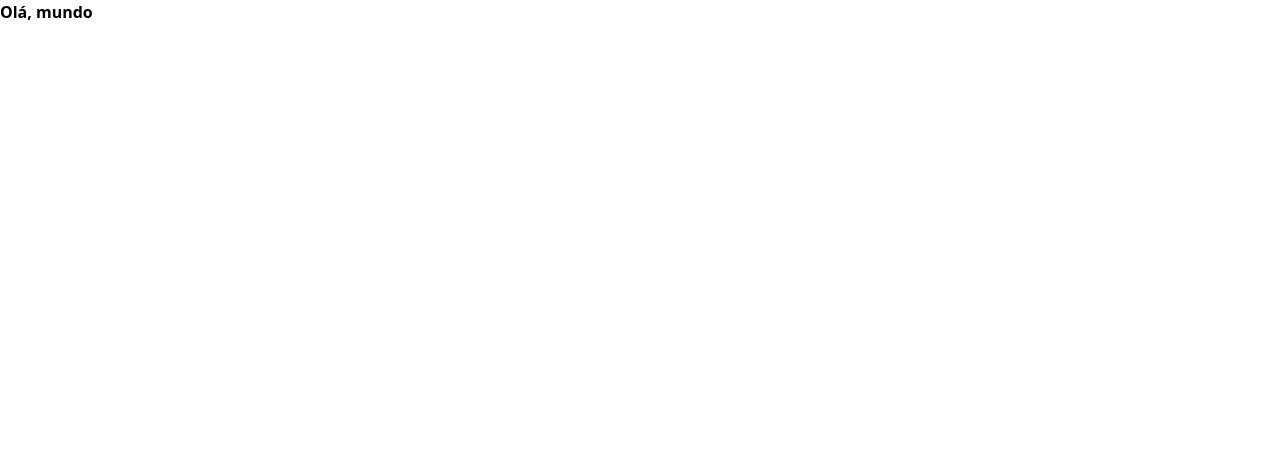
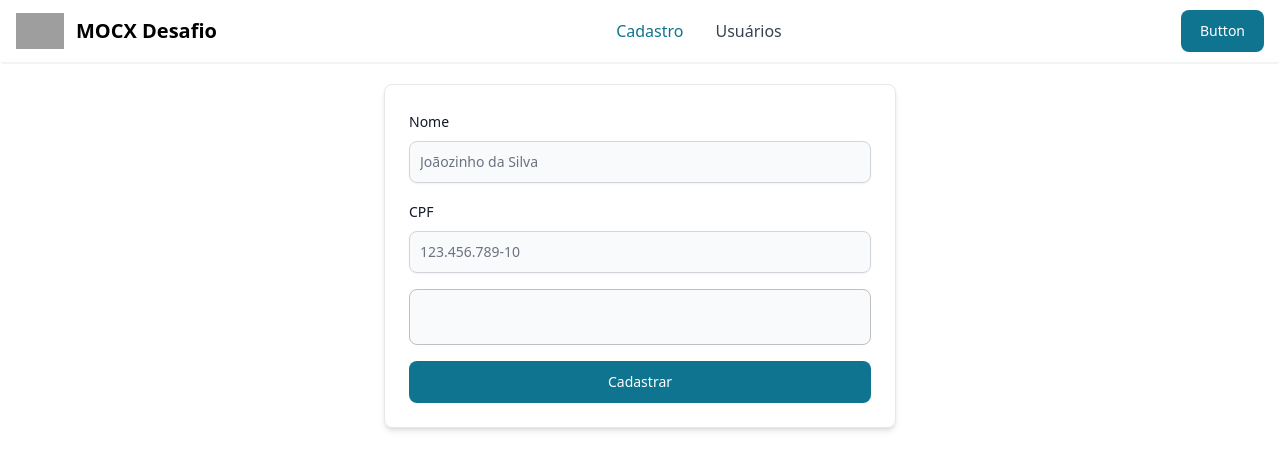
Before and after one commit to Gustavohps10/MOCX-desafio, a React (Vite) app in the folder front/: page / in a window 1280 px wide. Shown: the top 470 px of the page. Built offline with nearby package versions, Linux system fonts and the light colour scheme; grey boxes are pictures that could not be loaded.

Commit message:
add - registration form

```diff
--- /dev/null
+++ b/front/src/components/Header.tsx
@@ -0,0 +1,44 @@
+import { Navbar } from "flowbite-react";
+import { Button } from "flowbite-react/lib/esm/components";
+
+export default function Header() {
+    return (
+        <Navbar
+            fluid={true}
+            rounded={true}
+            className="border-b-2 border-gray-100"
+        >
+            <Navbar.Brand href="https://flowbite.com/">
+                <img
+                    src="https://flowbite.com/docs/images/logo.svg"
+                    className="mr-3 h-6 sm:h-9"
+                    alt="Flowbite Logo"
+                />
+                <span className="self-center whitespace-nowrap text-xl font-semibold dark:text-white">
+                    MOCX Desafio
+                </span>
+            </Navbar.Brand>
+            <div className="flex md:order-2">
+                <Button>
+                    Button
+                </Button>
+                <Navbar.Toggle />
+            </div>
+            <Navbar.Collapse>
+                <Navbar.Link
+                    href="/"
+                    active={true}
+                    className="text-base"
+                >
+                    Cadastro
+                </Navbar.Link>
+                <Navbar.Link
+                    href="/navbars"
+                    className="text-base"
+                >
+                    Usuários
+                </Navbar.Link>
+            </Navbar.Collapse>
+        </Navbar>
+    )
+}
--- a/front/src/main.tsx
+++ b/front/src/main.tsx
@@ -13,6 +13,6 @@ const router = createBrowserRouter([
 
 ReactDOM.createRoot(document.getElementById('root') as HTMLElement).render(
   <React.StrictMode>
-    <RouterProvider router={router} />
+      <RouterProvider router={router} />
   </React.StrictMode>,
 )
--- a/front/src/pages/Root.tsx
+++ b/front/src/pages/Root.tsx
@@ -1,7 +1,75 @@
+import { Button, Card, Label, TextInput } from "flowbite-react/lib/esm/components"
+import Header from "../components/Header"
 import "../styles/main.css"
+import "../styles/datepicker.css"
+
+import { LocalizationProvider } from '@mui/x-date-pickers/LocalizationProvider';
+import dayjs, { Dayjs } from 'dayjs';
+import 'dayjs/locale/pt-BR';
+import { AdapterDayjs } from '@mui/x-date-pickers/AdapterDayjs';
+import { DatePicker } from '@mui/x-date-pickers/DatePicker';
+
+import TextField from '@mui/material/TextField';
+
+import React from "react";
 
 export default function Root() {
+    const [birthDate, setBirthDate] = React.useState<Dayjs | null>(null);
+
     return (
-        <div className="font-bold">Olá, mundo</div>
+        <>
+            <Header />
+            <Card className="max-w-lg my-5 right-0 relative mx-auto">
+                <form className="flex flex-col gap-4">
+                    <div>
+                        <div className="mb-2 block">
+                            <Label
+                                htmlFor="name"
+                                value="Nome"
+                            />
+                        </div>
+                        <TextInput
+                            id="name"
+                            type="text"
+                            placeholder="Joãozinho da Silva"
+                            required={true}
+                            shadow={true}
+                        />
+                    </div>
+                    <div>
+                        <div className="mb-2 block">
+                            <Label
+                                htmlFor="cpf"
+                                value="CPF"
+                            />
+                        </div>
+                        <TextInput
+                            id="cpf"
+                            type="text"
+                            placeholder="123.456.789-10"
+                            required={true}
+                            shadow={true}
+                        />
+                    </div>
+                    <div>
+                        <LocalizationProvider dateAdapter={AdapterDayjs} adapterLocale="pt-br">
+                            <DatePicker
+                                value={birthDate}
+                                onChange={(newValue) => {
+                                    setBirthDate(newValue);
+                                }}
+                                renderInput={(params) => <TextField {...params} className="w-full shadow-none rounded-lg bg-gray-50 text-gray-900 custom-datepicker" />}
+                                dayOfWeekFormatter={(day) => `${day}.`}
+                            />
+                        </LocalizationProvider>
+                    </div>
+
+                    <Button type="submit">
+                        Cadastrar
+                    </Button>
+                </form>
+            </Card>
+
+        </>
     )
 }
--- /dev/null
+++ b/front/src/styles/datepicker.css
@@ -0,0 +1,7 @@
+.custom-datepicker input:focus{
+    box-shadow: none !important
+}
+
+.custom-datepicker .MuiInputBase-root{
+    border-radius: 0.5rem !important
+}
--- a/front/tailwind.config.cjs
+++ b/front/tailwind.config.cjs
@@ -2,10 +2,13 @@
 module.exports = {
   content: [
     "./src/**/*.tsx",
-    "index.html"
+    "index.html",
+    "node_modules/flowbite-react/**/*.{js,jsx,ts,tsx}"
   ],
   theme: {
     extend: {},
   },
-  plugins:[],
+  plugins:[
+    require('flowbite/plugin')
+  ],
 }
```
Also changed, not shown: front/package.json (+8 -0 lines), 1 other file (tests, documents, lock files or other folders).
